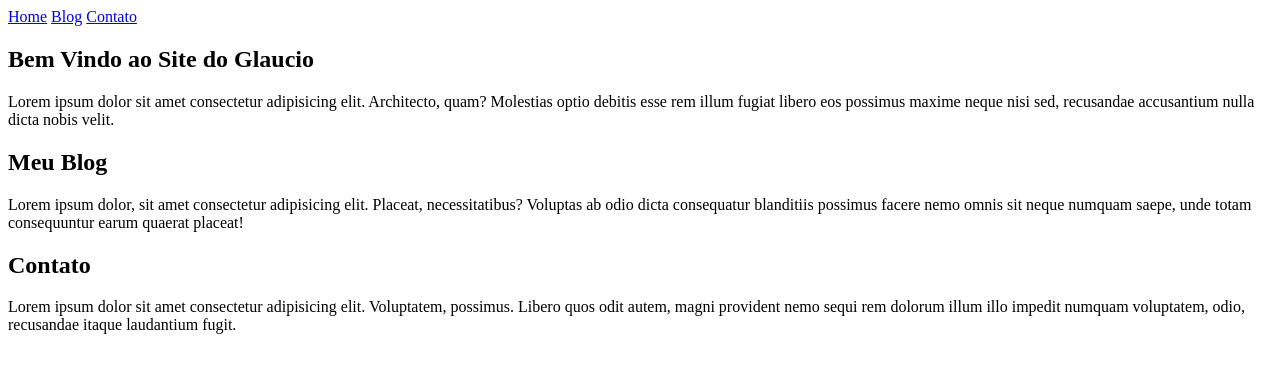
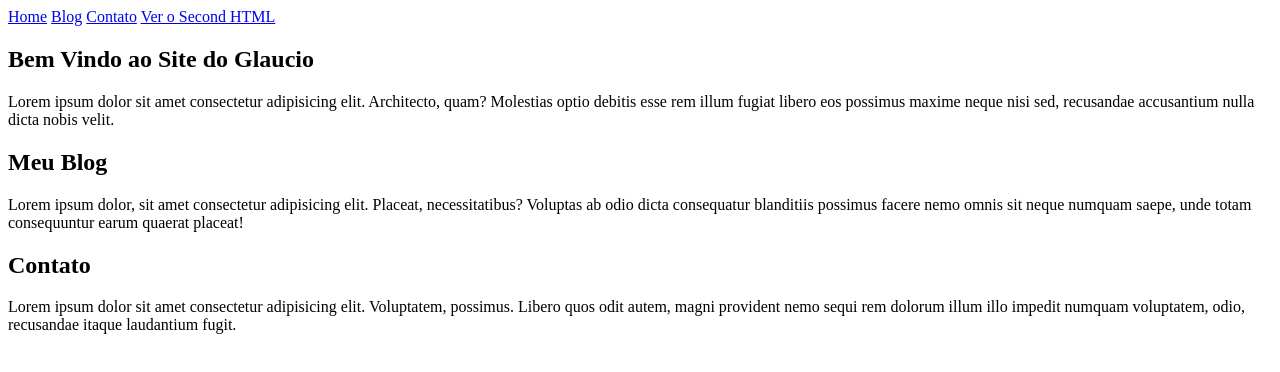
Before and after one commit to glauciobraga/AulasHTML, a plain HTML site: page Primeira Aula HTML/index.html in a window 1280 px wide. Drawn offline with Linux system fonts and the light colour scheme.

Commit message:
Ajustando

```diff
--- a/Primeira Aula HTML/index.html
+++ b/Primeira Aula HTML/index.html
@@ -11,7 +11,7 @@
     <a href="#home">Home</a>
     <a href="#blog">Blog</a>
     <a href="#contato">Contato</a>
-    <a href="./second.html"></a>
+    <a href="./second.html"> Ver o Second HTML</a>
 
     <main>
       <section id="home"></section>
```
